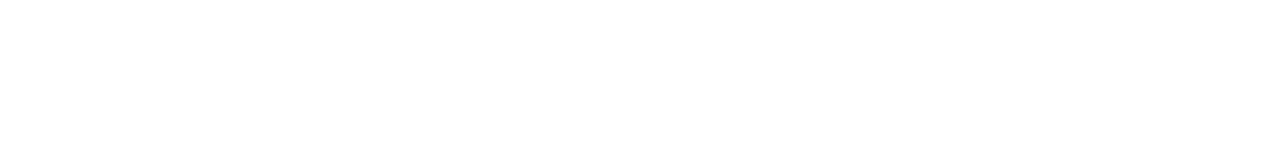
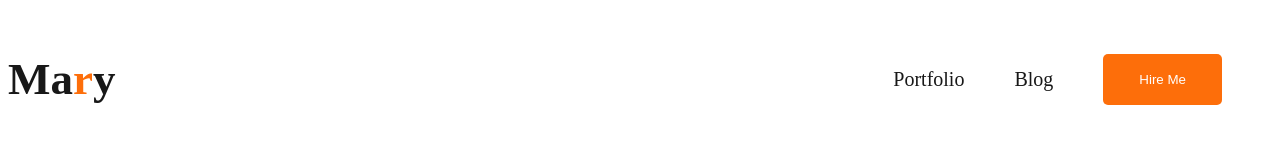
Before and after one commit to forhadhub/milestone_1_developer_portfolio_website, a plain HTML site: page index.html in a window 1280 px wide. Drawn offline with Linux system fonts and the light colour scheme.

Commit message:
2nd commit

```diff
--- a/index.html
+++ b/index.html
@@ -4,8 +4,32 @@
     <meta charset="UTF-8">
     <meta name="viewport" content="width=device-width, initial-scale=1.0">
     <title>Portfolio Website</title>
+    <!-- fonts -->
+    <link rel="preconnect" href="https://fonts.googleapis.com">
+    <link rel="preconnect" href="https://fonts.gstatic.com" crossorigin>
+    <link href="https://fonts.googleapis.com/css2?family=Open+Sans:ital,wght@0,300..800;1,300..800&display=swap" rel="stylesheet">
+    <link rel="stylesheet" href="style.css">
+
+
 </head>
 <body>
+    <header>
+        <nav>
+            <h3 class="title">Ma<span class="primary_text">r</span>y</h3>
+            <ul>
+                <li><a href=""></a>Portfolio</li>
+                <li><a href=""></a>Blog</li>
+                <li><button class="primary_button">Hire Me</button></li>
+            </ul>
+        </nav>
+    </header>
 
+    <main>
+
+    </main>
+
+    <footer>
+
+    </footer>
 </body>
 </html>
--- /dev/null
+++ b/style.css
@@ -0,0 +1,41 @@
+body{
+    // <uniquifier>: Use a uniquifier for the class name
+// <weight>: Use a value from 300 to 800
+.open-sans-<uniquifier> {
+  font-family: "Open Sans", sans-serif;
+  font-optical-sizing: auto;
+  font-weight: <weight>;
+  font-style: normal;
+  font-variation-settings:
+    "wdth" 100;
+}
+}
+.primary_text{
+    color: rgb(253, 110, 10);
+}
+.primary_button{
+    border-radius: 5px;
+    background: rgb(253, 110, 10);
+    border: 0px;
+    color: white;
+    padding: 18px 36px;
+}
+
+.title{
+    font-size: 45px;
+}
+nav{
+    display: flex;
+    color: rgb(24, 24, 24);
+    align-items: center;
+    justify-content: space-between;
+}
+nav >ul{
+    display: flex;
+    list-style: none;
+    font-size: 20px;
+    align-items: center;
+}
+nav li{
+    margin-right: 50px;
+}
```
